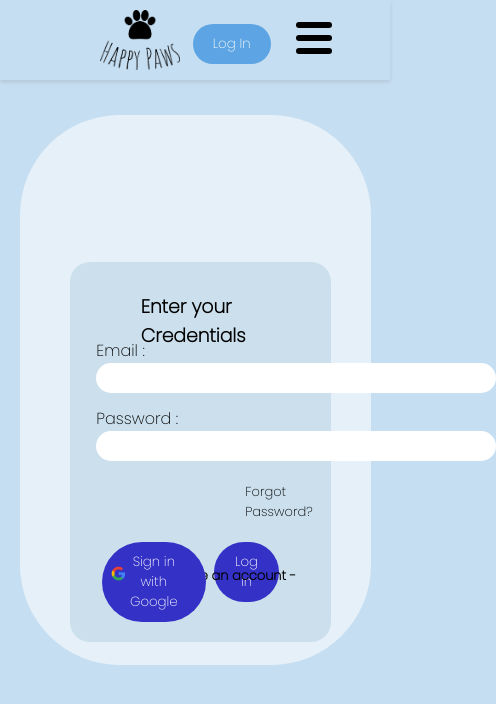
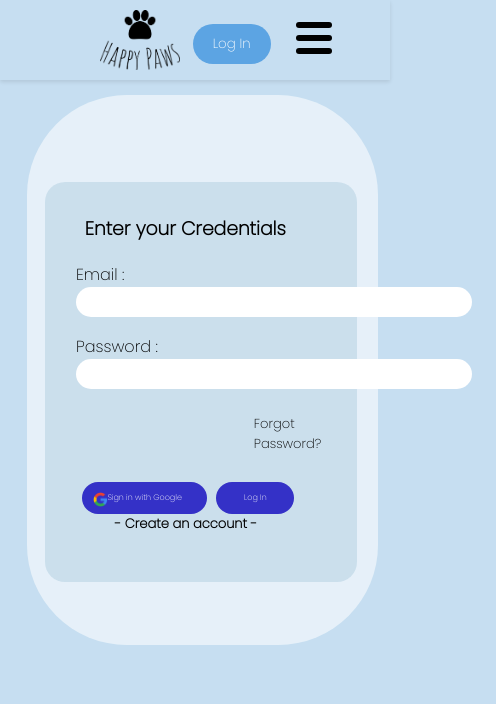
Before and after one commit to dileepaM-7/SDGP-HappyPaws, a React (Vite) app: page /Login in a window 390 px wide. Shown: the top 704 px of the page, 496 px wide, since content can reach past the window. Built offline with nearby package versions, Linux system fonts and the light colour scheme.

Commit message:
Login responsive

```diff
--- a/src/components/pages/Login/Login.css
+++ b/src/components/pages/Login/Login.css
@@ -87,38 +87,80 @@ h6{
     }
   }
 
-  @media only screen and (max-width: 1700px){
-    .login-form-content{
+  @media only screen and (max-width: 1200px){
+    .login-form-content .input-field{
         left: 15%;
+        width: 230%;
     }
-  }
-  @media only screen and (max-width: 1600px){
+
+}
+  @media only screen and (min-width: 768px){
+  .login-form-content .input-fieldorm-content{
+        left: 10%;
+        width: 230%;
+    }
     .login-form-content{
         left: 10%;
+        width: 80%;
+        height: 400px; /* Adjusted height */
     }
+    .login-btn,
+.google-btn{
+    top:300px;
+}
+
   }
-  @media only screen and (max-width: 1300px){
-    .login-form-content{
-        left: 8%;
-        width: 37%;
-        height: 45%;
+  @media only screen and (min-width: 480px){
+    .login-form-content .input-field{
+
+        width: 150%;
     }
-    .input-field{
+    .login-btn,
+    .google-btn{
+        top:300px;
+        font-size: 8px;
+    }
+    .login-form-content h3{
+        left: 50px;
+    }
+}
+@media only screen and (min-width: 360px){
+    .login-container{
+        left: 2%;
         width: 100%;
-  }
-  .create-account-link{
-    top: 80%;
-  }
-}
-@media only screen and (max-width: 1000px){
-    .login-form-content{
-        left: 18%;
-        width: 67%;
-        height: 45%;
+        height: 5%;
+        padding-top: 5ch;
+
     }
     .input-field{
         width: auto;
   }
+  .login-form-content{
+    width: 80%;
+    left:37px;
+    top:150px;
+
+  }
+  .login-form-content .input-field{
+
+    width: 150%;
+}
+.login-form-content h3{
+    left: 40px;
+}
+.login-btn,
+.google-btn{
+    top:280px;
+
+    font-size: 8px;
+}
+.create-account-link{
+    left:70px;
+}
+
+
+
+
 }
 .err-msg{
     position: absolute;
```
